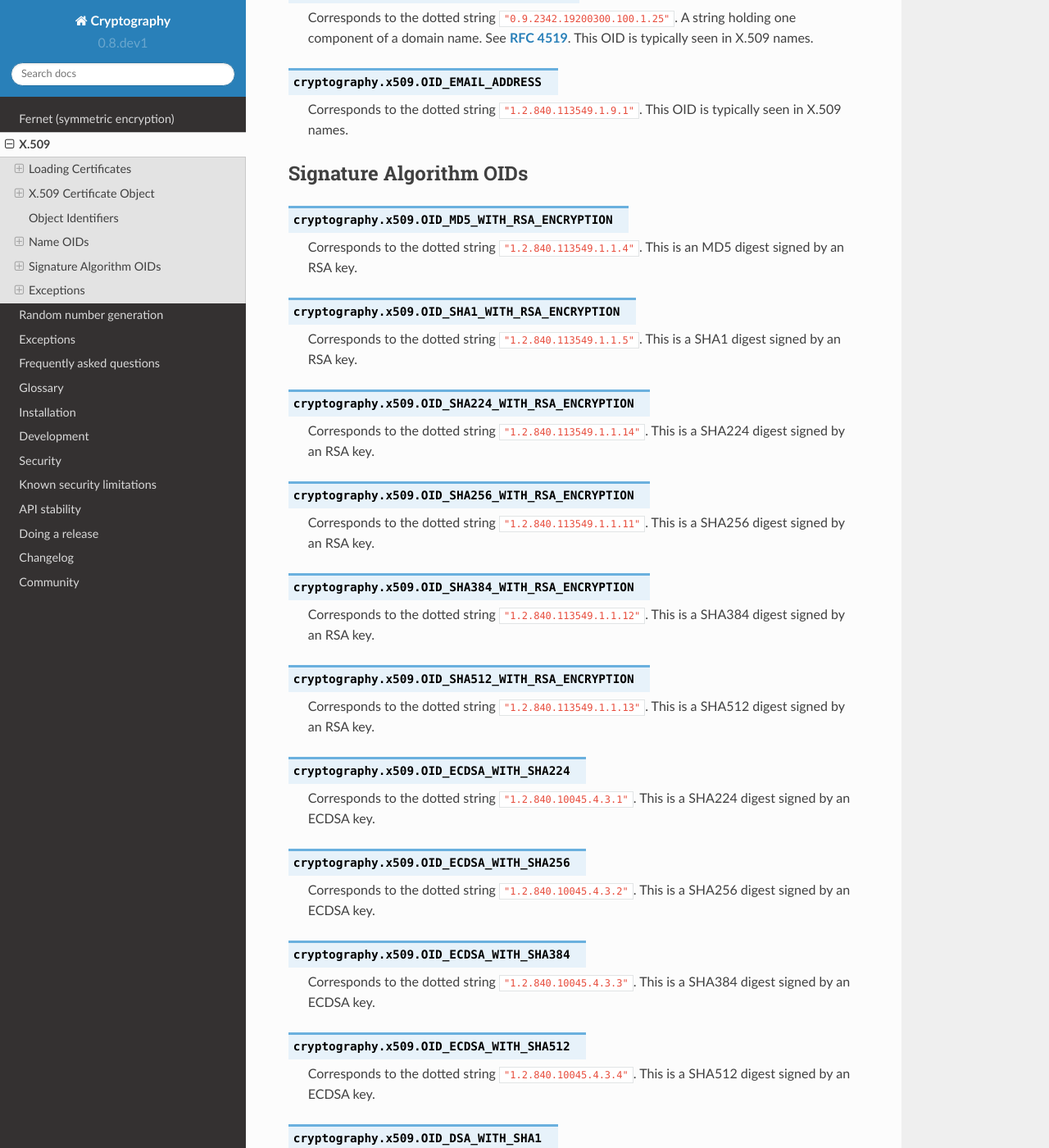
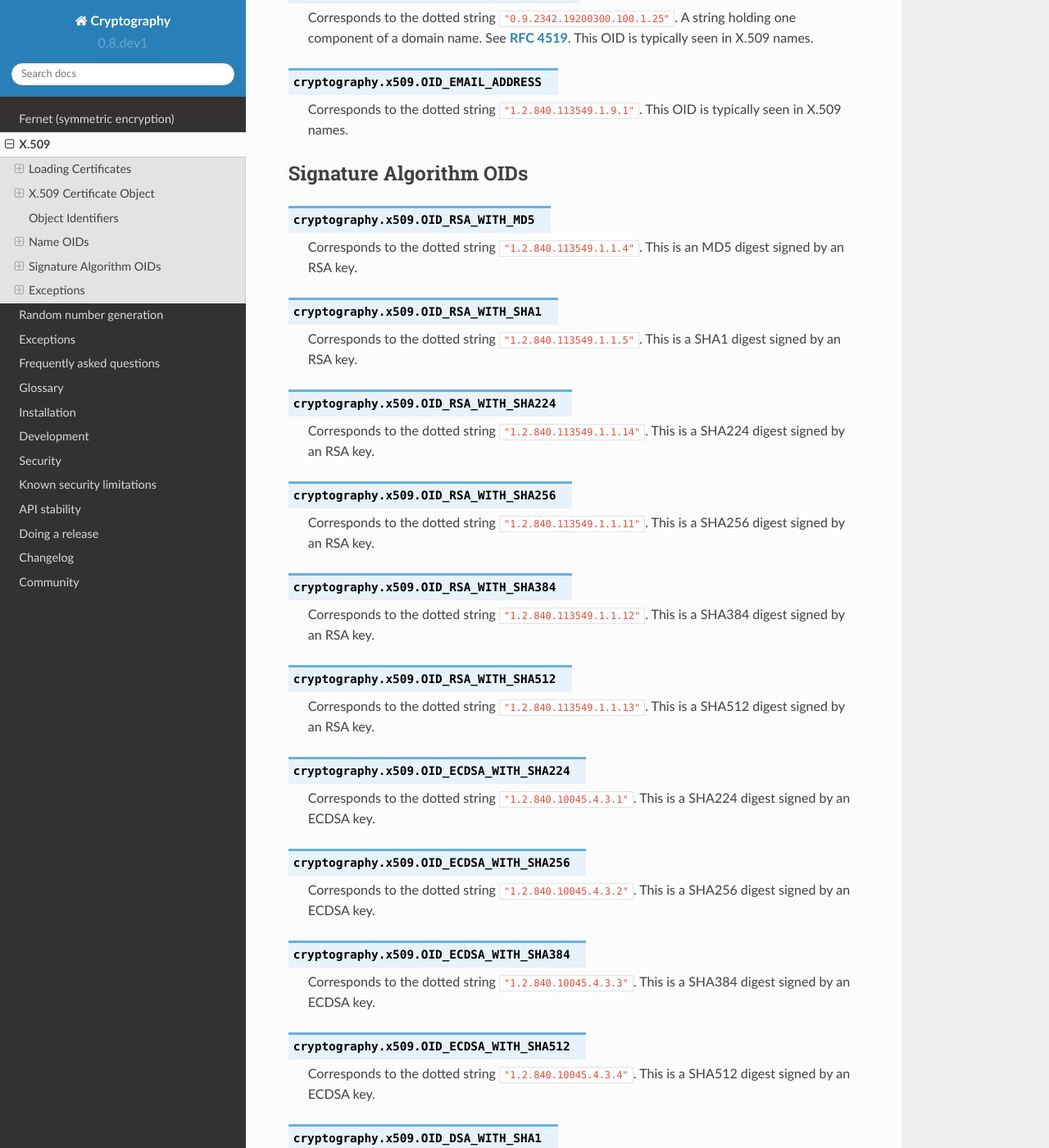
Before and after one commit to WebKing0121/cryptography, a Sphinx documentation site: the page built from docs/x509.rst, in a window 1280 px wide and 1400 px high, scrolled down 6040 px. Shown: the whole window at 82% size. Built offline with Sphinx 7.4.7 and the Read the Docs theme 2.0.0, drawn with Linux system fonts in a browser that asks for light colours; pages that are not in the unit, such as notebooks, are missing from menus; some of the changed text lies outside the part shown.

Commit message:
surrender to alex's feels and name our constants consistently

```diff
--- a/docs/x509.rst
+++ b/docs/x509.rst
@@ -365,32 +365,32 @@ Name OIDs
 Signature Algorithm OIDs
 ~~~~~~~~~~~~~~~~~~~~~~~~
 
-.. data:: OID_MD5_WITH_RSA_ENCRYPTION
+.. data:: OID_RSA_WITH_MD5
 
     Corresponds to the dotted string ``"1.2.840.113549.1.1.4"``. This is
     an MD5 digest signed by an RSA key.
 
-.. data:: OID_SHA1_WITH_RSA_ENCRYPTION
+.. data:: OID_RSA_WITH_SHA1
 
     Corresponds to the dotted string ``"1.2.840.113549.1.1.5"``. This is
     a SHA1 digest signed by an RSA key.
 
-.. data:: OID_SHA224_WITH_RSA_ENCRYPTION
+.. data:: OID_RSA_WITH_SHA224
 
     Corresponds to the dotted string ``"1.2.840.113549.1.1.14"``. This is
     a SHA224 digest signed by an RSA key.
 
-.. data:: OID_SHA256_WITH_RSA_ENCRYPTION
+.. data:: OID_RSA_WITH_SHA256
 
     Corresponds to the dotted string ``"1.2.840.113549.1.1.11"``. This is
     a SHA256 digest signed by an RSA key.
 
-.. data:: OID_SHA384_WITH_RSA_ENCRYPTION
+.. data:: OID_RSA_WITH_SHA384
 
     Corresponds to the dotted string ``"1.2.840.113549.1.1.12"``. This is
     a SHA384 digest signed by an RSA key.
 
-.. data:: OID_SHA512_WITH_RSA_ENCRYPTION
+.. data:: OID_RSA_WITH_SHA512
 
     Corresponds to the dotted string ``"1.2.840.113549.1.1.13"``. This is
     a SHA512 digest signed by an RSA key.
```
Also changed, not shown: other parts of docs/x509.rst (+1 -1 lines), 1 other file.
